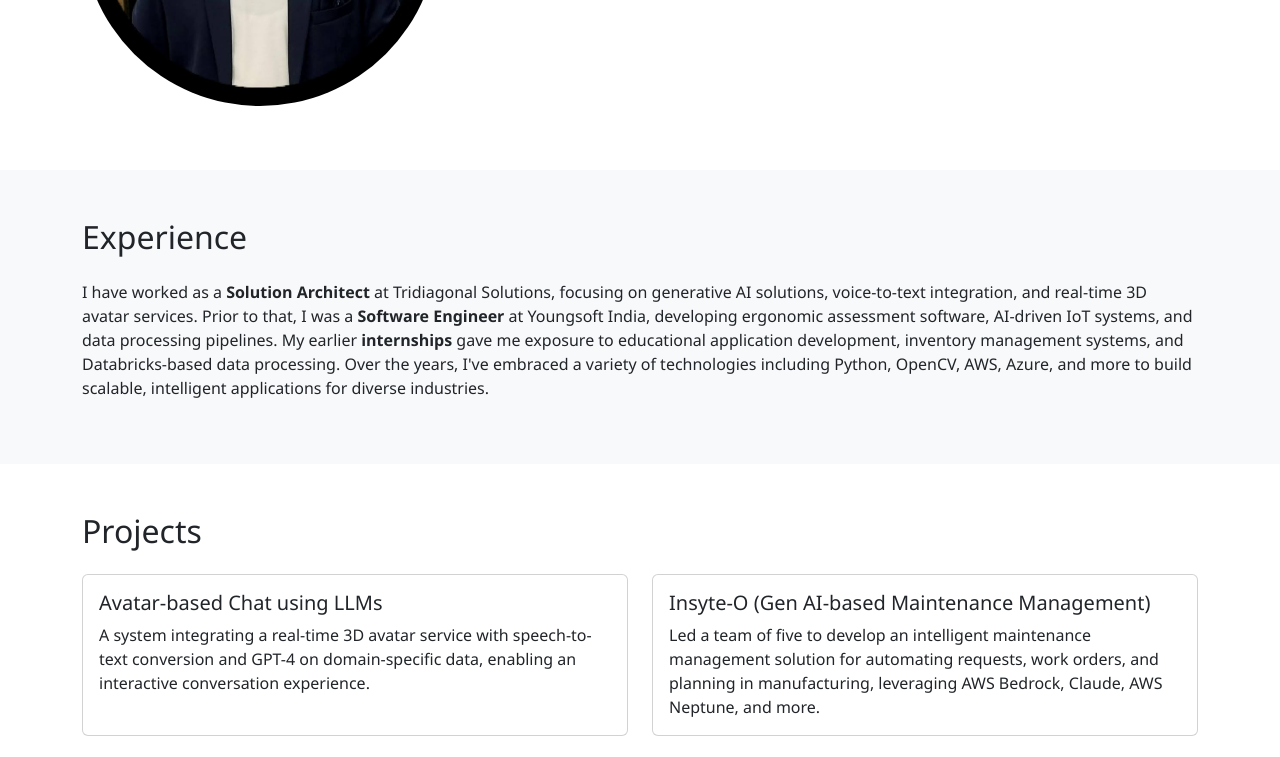
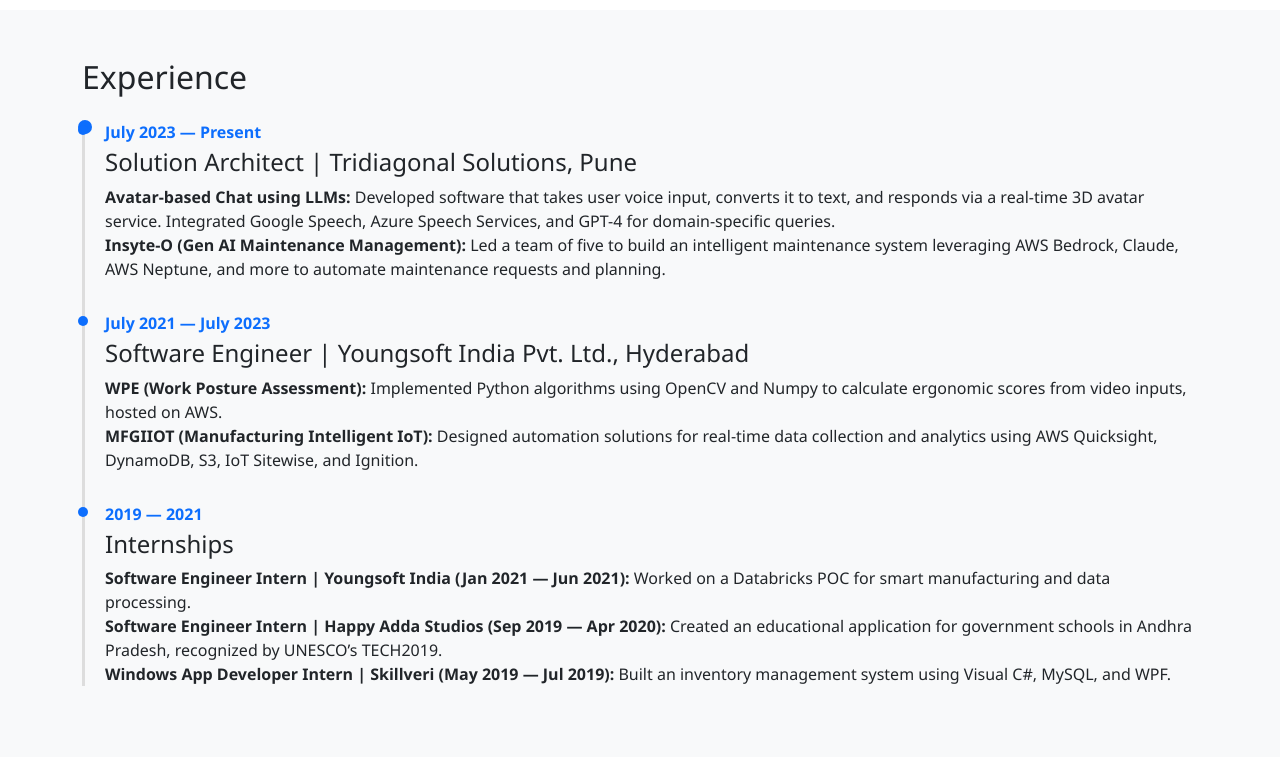
Before and after one commit to dumpalasaiavinash/dumpalasaiavinash.github.io, a plain HTML site: page index.html in a window 1280 px wide. Shown: the part 1160-1917 px from the top of the page. Drawn offline with nearby package versions, Linux system fonts and the light colour scheme.

Commit message:
version 4

```diff
--- a/index.html
+++ b/index.html
@@ -2,7 +2,7 @@
 <html lang="en">
 <head>
   <meta charset="UTF-8" />
-  <meta name="viewport" content="width=device-width, initial-scale=1.0"/>
+  <meta name="viewport" content="width=device-width, initial-scale=1.0" />
   <title>Dumpala Sai Avinash | Portfolio</title>
   <!-- Bootstrap CSS -->
   <link
@@ -47,11 +47,16 @@
   </nav>
 
   <!-- Hero Section -->
-  <header id="hero" class="hero-section d-flex align-items-center justify-content-center">
+  <header
+    id="hero"
+    class="hero-section d-flex align-items-center justify-content-center"
+  >
     <div class="container text-center">
       <h1 class="display-4">Dumpala Sai Avinash</h1>
       <p class="lead">Software Engineer | Gen AI Innovator</p>
-      <a href="Sai Avinash.pdf" class="btn btn-primary btn-lg" download>Download Resume</a>
+      <a href="Sai Avinash.pdf" class="btn btn-primary btn-lg" download
+        >Download Resume</a
+      >
     </div>
   </header>
 
@@ -61,7 +66,7 @@
       <h2 class="mb-4">About Me</h2>
       <div class="row">
         <div class="col-md-4">
-          <!-- Replace with your actual profile picture -->
+          <!-- Replace "profile.jpg" with a smaller image or different photo if needed -->
           <img
             src="profile.jpg"
             alt="Profile Picture"
@@ -89,18 +94,52 @@
   <section id="experience" class="py-5 bg-light">
     <div class="container">
       <h2 class="mb-4">Experience</h2>
-      <!-- Brief Overview of Your Overall Work -->
-      <p>
-        I have worked as a <strong>Solution Architect</strong> at Tridiagonal Solutions,
-        focusing on generative AI solutions, voice-to-text integration, and real-time 3D
-        avatar services. Prior to that, I was a <strong>Software Engineer</strong> at
-        Youngsoft India, developing ergonomic assessment software, AI-driven IoT systems,
-        and data processing pipelines. My earlier <strong>internships</strong> gave me
-        exposure to educational application development, inventory management systems, and
-        Databricks-based data processing. Over the years, I've embraced a variety of
-        technologies including Python, OpenCV, AWS, Azure, and more to build scalable,
-        intelligent applications for diverse industries.
-      </p>
+
+      <div class="timeline">
+        <!-- Tridiagonal Solutions -->
+        <div class="timeline-item">
+          <span class="timeline-date">July 2023 — Present</span>
+          <h4>Solution Architect | Tridiagonal Solutions, Pune</h4>
+          <p>
+            <strong>Avatar-based Chat using LLMs:</strong> Developed software that takes
+            user voice input, converts it to text, and responds via a real-time 3D avatar
+            service. Integrated Google Speech, Azure Speech Services, and GPT-4 for
+            domain-specific queries.<br />
+            <strong>Insyte-O (Gen AI Maintenance Management):</strong> Led a team of five
+            to build an intelligent maintenance system leveraging AWS Bedrock, Claude,
+            AWS Neptune, and more to automate maintenance requests and planning.
+          </p>
+        </div>
+
+        <!-- Youngsoft India -->
+        <div class="timeline-item">
+          <span class="timeline-date">July 2021 — July 2023</span>
+          <h4>Software Engineer | Youngsoft India Pvt. Ltd., Hyderabad</h4>
+          <p>
+            <strong>WPE (Work Posture Assessment):</strong> Implemented Python algorithms
+            using OpenCV and Numpy to calculate ergonomic scores from video inputs,
+            hosted on AWS.<br />
+            <strong>MFGIIOT (Manufacturing Intelligent IoT):</strong> Designed automation
+            solutions for real-time data collection and analytics using AWS Quicksight,
+            DynamoDB, S3, IoT Sitewise, and Ignition.
+          </p>
+        </div>
+
+        <!-- Internships -->
+        <div class="timeline-item">
+          <span class="timeline-date">2019 — 2021</span>
+          <h4>Internships</h4>
+          <p>
+            <strong>Software Engineer Intern | Youngsoft India (Jan 2021 — Jun 2021):</strong>
+            Worked on a Databricks POC for smart manufacturing and data processing.<br />
+            <strong>Software Engineer Intern | Happy Adda Studios (Sep 2019 — Apr 2020):</strong>
+            Created an educational application for government schools in Andhra Pradesh,
+            recognized by UNESCO’s TECH2019.<br />
+            <strong>Windows App Developer Intern | Skillveri (May 2019 — Jul 2019):</strong>
+            Built an inventory management system using Visual C#, MySQL, and WPF.
+          </p>
+        </div>
+      </div>
     </div>
   </section>
 
@@ -202,15 +241,15 @@
         <div class="col-md-6">
           <h5>Education</h5>
           <p>
-            <strong>Bachelor of Technology in Computer Sciences</strong><br/>
+            <strong>Bachelor of Technology in Computer Sciences</strong><br />
             Indian Institute of Information Technology, Sri City (2021)
           </p>
           <p>
-            <strong>Class XII</strong><br/>
+            <strong>Class XII</strong><br />
             Sri Chaitanya Junior College, Visakhapatnam (2017)
           </p>
           <p>
-            <strong>Class X</strong><br/>
+            <strong>Class X</strong><br />
             Geethanjali School, Srikakulam (2015)
           </p>
         </div>
@@ -296,7 +335,9 @@
         <div class="col-md-6">
           <p>
             <i class="fa-solid fa-envelope"></i>
-            <a href="mailto:dumpalasaiavinash@gmail.com">dumpalasaiavinash@gmail.com</a>
+            <a href="mailto:dumpalasaiavinash@gmail.com"
+              >dumpalasaiavinash@gmail.com</a
+            >
           </p>
           <p>
             <i class="fa-solid fa-location-dot"></i> Andhra Pradesh, India
@@ -310,7 +351,8 @@
             >
           </p>
           <p class="text-muted">
-            *The form on the right is for demonstration only; it does not currently send messages.*
+            *The form on the right is for demonstration only; it does not currently send
+            messages.*
           </p>
         </div>
         <div class="col-md-6">
--- a/styles.css
+++ b/styles.css
@@ -11,13 +11,12 @@ body {
   z-index: 999;
 }
 
-/* Hero Section */
+/* Hero Section - simple dark background, no image */
 .hero-section {
-  /* Removed background image to avoid it repeating everywhere */
-  background: #343a40; /* A simple dark background color */
+  background-color: #343a40; /* Dark background color */
   color: #fff;
-  min-height: 100vh;
-  padding-top: 5rem; /* Extra top padding to avoid overlap with fixed navbar */
+  min-height: 80vh;
+  padding-top: 6rem; /* Extra top padding to avoid overlap with navbar */
   display: flex;
   align-items: center;
   justify-content: center;
@@ -41,7 +40,7 @@ section {
   padding-bottom: 60px;
 }
 
-/* Timeline for Experience (if you choose to keep it) */
+/* Timeline for Experience */
 .timeline {
   border-left: 3px solid #ddd;
   padding-left: 20px;
@@ -75,6 +74,13 @@ section {
   border-radius: 50%;
 }
 
+.timeline-date {
+  font-weight: bold;
+  color: #0d6efd;
+  display: block;
+  margin-bottom: 0.25rem;
+}
+
 /* Card Height */
 .card.h-100 {
   display: flex;
@@ -91,7 +97,7 @@ footer .social-links a {
 /* Responsive Adjustments */
 @media (max-width: 576px) {
   .hero-section h1 {
-    font-size: 2.5rem;
+    font-size: 2rem;
   }
   .hero-section p.lead {
     font-size: 1.2rem;
```
